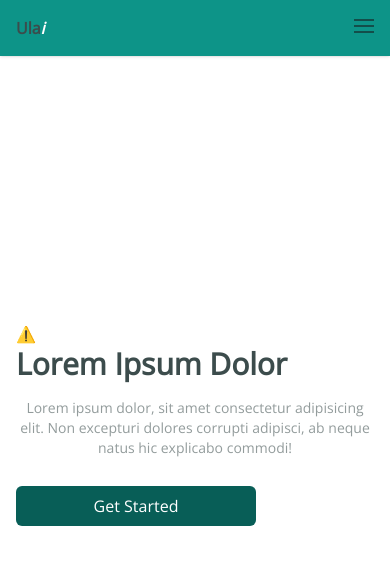
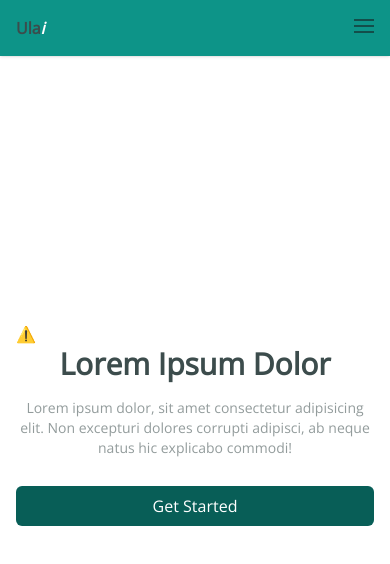
Before and after one commit to TamaniPhiri/WebUI-4, a React (Vite) app: page / in a window 390 px wide. Shown: the top 564 px of the page. Built offline with nearby package versions, Linux system fonts and the light colour scheme; no server answers.

Commit message:
hero section

```diff
--- a/src/Components/Hero.jsx
+++ b/src/Components/Hero.jsx
@@ -8,12 +8,12 @@ const Hero = () => {
   return (
     <section className="flex w-full h-screen md:h-fit mt-20 md:mt-20 flex-col-reverse md:flex-row items-center justify-center px-4 md:px-14 container">
         <div className="w-full md:w-1/2">
-            <h1 className=' text-[#3c4c4c] font-bold text-3xl md:text-5xl'>Lorem Ipsum Dolor</h1>
+            <h1 className=' text-[#3c4c4c] font-bold text-3xl md:text-5xl text-center md:text-left'>Lorem Ipsum Dolor</h1>
             <p className='text-[#939c9c] mt-4 text-sm md:text-lg text-center md:text-left'>
                 Lorem ipsum dolor, sit amet consectetur adipisicing elit. Non excepturi dolores corrupti adipisci, ab neque natus hic explicabo commodi!
             </p>
             <div className="items-center flex-row w-full flex mx-auto py-7 space-x-4">
-                <div className="bg-[#085e57] items-center justify-center w-60 rounded-md py-2 text-center">
+                <div className="bg-[#085e57] items-center justify-center w-full md:w-60 rounded-md py-2 text-center">
                     <a href="#" className=' px-4 text-white'>Get Started</a>
                 </div>
                 <div className="hidden md:block shadow-md items-center justify-center w-60 rounded-md py-2 mx-0 md:mx-4 text-center">
```
